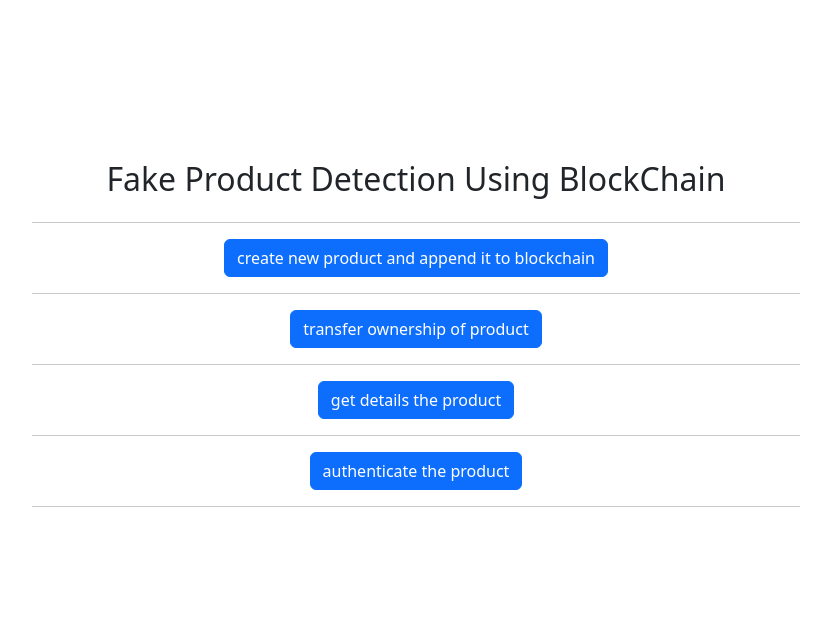
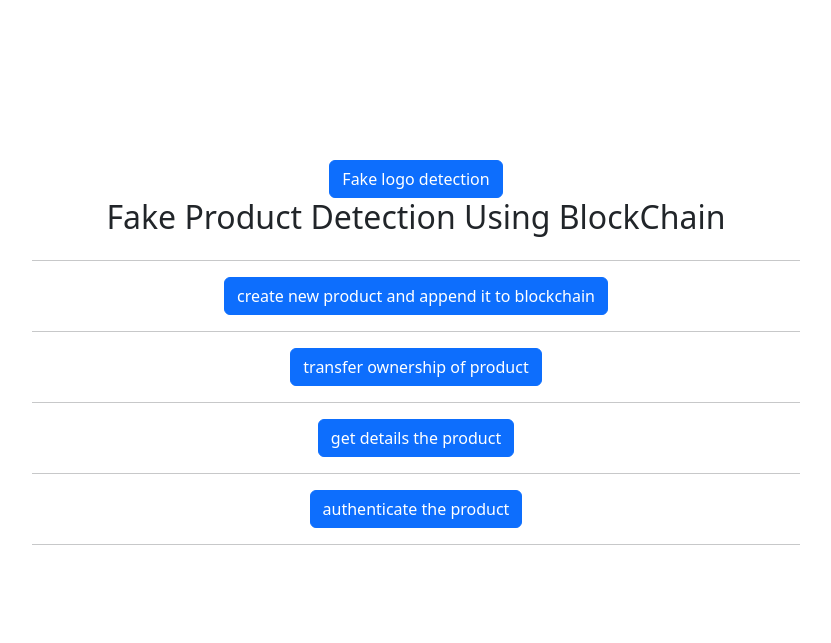
Before and after one commit to vishruth08/major-project, a plain HTML site: page index.html in a window 1280 px wide. Shown: the whole page, without its empty margins (224-1055 px from the left). Drawn offline with nearby package versions, Linux system fonts and the light colour scheme.

Commit message:
Update index.html

```diff
--- a/index.html
+++ b/index.html
@@ -10,6 +10,15 @@
   <body>
     <div class="par-div">
         <div class="div-m">
+          <div class="row">
+              <div class="col text-center">
+                  <a href="http://localhost:8501/">
+                      <button class="btn btn-primary">
+                          Fake logo detection
+                      </button>
+                  </a>
+              </div>
+          </div>
             <div class="row">
                 <div class="col text-center">
                     <h2>Fake Product Detection Using BlockChain</h2>
```
